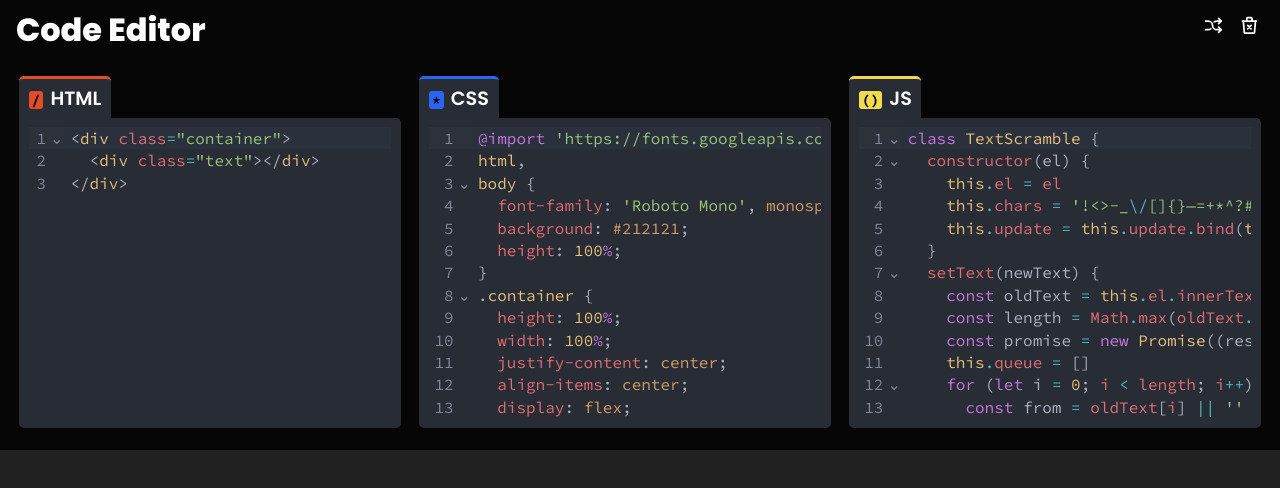
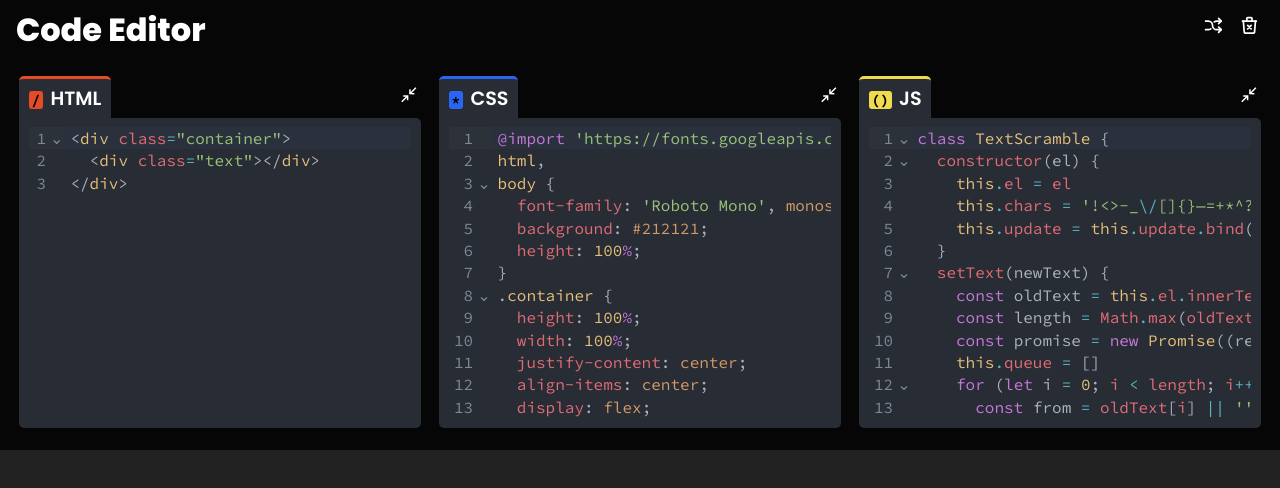
Before and after one commit to MunozCesarCM/Live-Code-Editor, a React (Vite) app: page / in a window 1280 px wide. Shown: the top 488 px of the page. Built offline with nearby package versions, Linux system fonts and the light colour scheme.

Commit message:
Added grow/shrink button

```diff
--- a/src/components/Header.jsx
+++ b/src/components/Header.jsx
@@ -16,11 +16,11 @@ const Header = () => {
       <h1>Code Editor</h1>
       <div>
         <TbArrowsShuffle
-          className='icon'
+          className='icon shuffle'
           onClick={shuffleCode}
         />
         <TbTrashX
-          className='icon'
+          className='icon remove'
           onClick={clearText}
         />
       </div>
--- a/src/components/code/Editor.jsx
+++ b/src/components/code/Editor.jsx
@@ -1,10 +1,13 @@
-import React from 'react';
+import React, { useState } from 'react';
+import { CgExpand, CgCompressRight } from 'react-icons/cg';
 import CodeMirror from '@uiw/react-codemirror';
 import { html } from '@codemirror/lang-html';
 import { css } from '@codemirror/lang-css';
 import { javascript } from '@codemirror/lang-javascript';
 
 const Editor = ({title, icon, code, setCode}) => {
+  const [expand, setExpand] = useState(true);
+
   const onChange = React.useCallback((value) => {
     setCode(value);
   }, []);
@@ -16,12 +19,15 @@ const Editor = ({title, icon, code, setCode}) => {
   }
 
   return (
-    <div className='editor'>
+    <div className={`editor ${expand ? '': 'collapsed'}`}>
       <div className='title'>
         <span id={title}>
           <span>{icon}</span>
           {title}
         </span>
+        <div onClick={() => setExpand(!expand)}>
+          {expand ? <CgCompressRight /> : <CgExpand />}
+        </div>
       </div>
       <div className='content'>
         <CodeMirror
--- a/src/index.scss
+++ b/src/index.scss
@@ -54,14 +54,19 @@ header {
       cursor: pointer;
       transition-duration: 100ms;
 
-      &:hover {
-        color: red;
-        transition-duration: 100ms;
-      }
-
       &:last-child {
         margin-right: 0;
       }
+    }
+
+    .shuffle:hover {
+      color: dodgerblue;
+      transition-duration: 100ms;
+    }
+
+    .remove:hover {
+      color: red;
+      transition-duration: 100ms;
     }
   }
 }
@@ -81,16 +86,24 @@ header {
 main {
   background-color: $color-background;
   display: flex;
-  justify-content: space-around;
+  justify-content: flex-start;
   padding: 0 10px;
 
+  .collapsed {
+    width: 15%!important;
+    flex-grow: 0!important;
+  }
+
   .editor {
-    width: 33%;
+    width: 32%;
+    flex-grow: 1;
     padding: 15px 2px;
     margin: 7px;
 
     .title {
       display: flex;
+      justify-content: space-between;
+      align-items: center;
 
       & > span {
         font-family: 'Poppins', sans-serif;
@@ -110,6 +123,13 @@ main {
           margin-right: 0.5em;
           color: black;
         }
+      }
+
+      div {
+        color: white;
+        font-size: 1.1em;
+        margin-right: 0.2em;
+        cursor: pointer;
       }
 
       #HTML {
```
